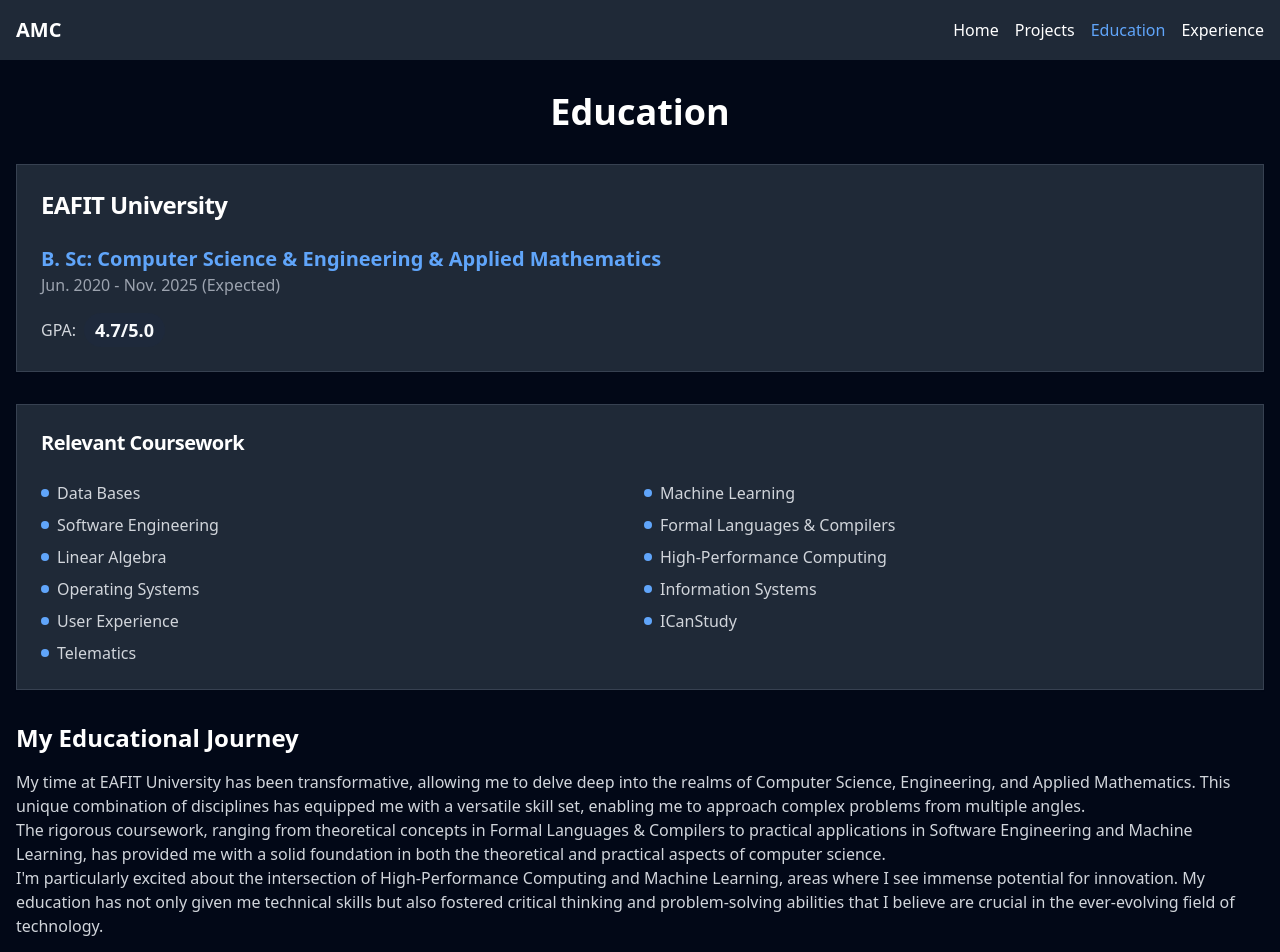
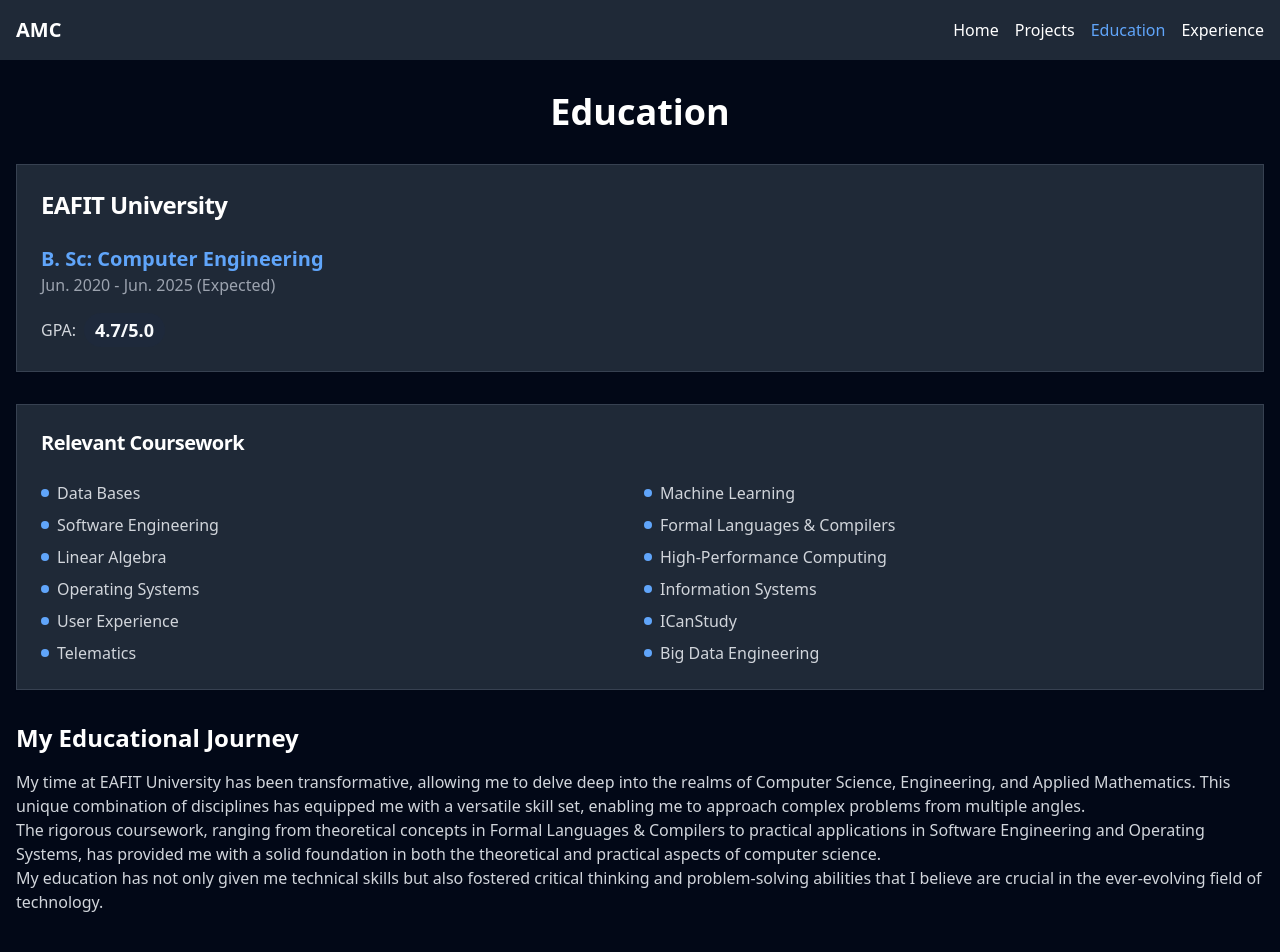
Before and after one commit to amchp/AMC-Page, a Next.js app: page /education in a window 1280 px wide. Shown: the top 952 px of the page. Built offline with nearby package versions, Linux system fonts and the light colour scheme.

Commit message:
Adding image or component

```diff
--- a/app/education/page.tsx
+++ b/app/education/page.tsx
@@ -12,8 +12,8 @@ export default function EducationPage() {
         <CardContent>
           <div className="space-y-4">
             <div>
-              <h3 className="text-xl font-semibold text-blue-400">B. Sc: Computer Science & Engineering & Applied Mathematics</h3>
-              <p className="text-gray-400">Jun. 2020 - Nov. 2025 (Expected)</p>
+              <h3 className="text-xl font-semibold text-blue-400">B. Sc: Computer Engineering</h3>
+              <p className="text-gray-400">Jun. 2020 - Jun. 2025 (Expected)</p>
             </div>
             <div className="flex items-center space-x-2">
               <span className="text-gray-300">GPA:</span>
@@ -40,7 +40,8 @@ export default function EducationPage() {
               "Information Systems",
               "User Experience",
               "ICanStudy",
-              "Telematics"
+              "Telematics",
+              "Big Data Engineering"
             ].map((course, index) => (
               <li key={index} className="flex items-center text-gray-300">
                 <Badge variant="outline" className="mr-2 w-2 h-2 p-0 rounded-full bg-blue-400 border-none" />
@@ -57,10 +58,10 @@ export default function EducationPage() {
           My time at EAFIT University has been transformative, allowing me to delve deep into the realms of Computer Science, Engineering, and Applied Mathematics. This unique combination of disciplines has equipped me with a versatile skill set, enabling me to approach complex problems from multiple angles.
         </p>
         <p className="text-gray-300">
-          The rigorous coursework, ranging from theoretical concepts in Formal Languages & Compilers to practical applications in Software Engineering and Machine Learning, has provided me with a solid foundation in both the theoretical and practical aspects of computer science.
+          The rigorous coursework, ranging from theoretical concepts in Formal Languages & Compilers to practical applications in Software Engineering and Operating Systems, has provided me with a solid foundation in both the theoretical and practical aspects of computer science.
         </p>
         <p className="text-gray-300">
-          I'm particularly excited about the intersection of High-Performance Computing and Machine Learning, areas where I see immense potential for innovation. My education has not only given me technical skills but also fostered critical thinking and problem-solving abilities that I believe are crucial in the ever-evolving field of technology.
+          My education has not only given me technical skills but also fostered critical thinking and problem-solving abilities that I believe are crucial in the ever-evolving field of technology.
         </p>
       </div>
     </div>
--- a/app/projects/[id]/page.tsx
+++ b/app/projects/[id]/page.tsx
@@ -30,24 +30,7 @@ export default function ProjectDetailPage() {
       <h1 className="text-4xl font-bold mb-8 text-center text-white">{project.title}</h1>
       <Card className="mb-8 bg-gray-800 border-gray-700">
         <CardContent className="p-0">
-          <Carousel className="w-full">
-            <CarouselContent>
-              {project.images.map((image, index) => (
-                <CarouselItem key={index}>
-                  <div className="relative h-64 md:h-96">
-                    <Image
-                      src={image}
-                      alt={`${project.title} - Image ${index + 1}`}
-                      layout="fill"
-                      objectFit="scale-down"
-                    />
-                  </div>
-                </CarouselItem>
-              ))}
-            </CarouselContent>
-            <CarouselPrevious />
-            <CarouselNext />
-          </Carousel>
+            <ImageOrComponent {content: project.content, carousel: false }/>
       <div className="prose prose-invert max-w-none">
         <p className="text-gray-300">{project.description}</p>
       </div>
--- a/app/projects/data.tsx
+++ b/app/projects/data.tsx
@@ -2,7 +2,7 @@ export interface Project {
   id: string;
   title: string;
   description: string;
-  images: string[];
+  content: React.ReactNode | string[];
   link: string;
 }
 
@@ -21,7 +21,7 @@ export const projects: Project[] = [
       " It also highlighted the challenges of dynamic typing and the importance of understanding the data being handled."
     ),
     images: ["/Snake.png"],
-    link: "https://github.com/amchp/SnakeAI"
+    link: "https://editor.p5js.org/mcewenalejandro/sketches/WJdCPHuYd"
   },
   {
     id: '2',
--- a/app/projects/page.tsx
+++ b/app/projects/page.tsx
@@ -1,8 +1,9 @@
-import { Link2 } from 'lucide-react'
+import { Github, ExternalLink } from 'lucide-react'
 import Link from 'next/link'
 import Image from 'next/image'
 import { Card, CardContent } from "@/components/ui/card"
 import { projects } from './data'
+import { ImageOrComponent } from '@/components/image-or-component.tsx'
 
 
 export default function ProjectsPage() {
@@ -11,26 +12,23 @@ export default function ProjectsPage() {
       <h1 className="text-4xl font-bold mb-8 text-center text-white">My Projects</h1>
       <div className="grid grid-cols-1 md:grid-cols-2 lg:grid-cols-3 gap-6">
         {projects.map((project) => (
-          <Link href={`/projects/${project.id}`} key={project.id}>
             <Card className="overflow-hidden transition-transform duration-200 hover:scale-105 cursor-pointer bg-gray-800 border-gray-700">
               <CardContent className="p-0">
-                <Image
-                  src={project.images[0]}
-                  alt={project.title}
-                  width={600}
-                  height={400}
-                  className="w-full h-48 object-scale-down"
-                />
+                <ImageOrComponent {content: project.content, carousel: false }/>
                 <div className="p-4">
                   <h2 className="text-xl font-semibold mb-2 text-white">{project.title}</h2>
                   <p className="text-gray-400 line-clamp-2">{project.description}</p>
-                  <Link href={project.link}>
-                    <Link2 size={24} />
-                  </Link>
+                  <div className="flex flex-row space-x-2">
+                      <Link href={`/projects/${project.id}`} key={project.id}>
+                        <ExternalLink size={24} />
+                      </Link>
+                      <Link href={project.link}>
+                        <Github size={24} />
+                      </Link>
+                  </div>
                 </div>
               </CardContent>
             </Card>
-          </Link>
         ))}
       </div>
     </div>
--- /dev/null
+++ b/components/image-or-component.tsx
@@ -0,0 +1,50 @@
+'use client'
+
+
+interface ImageOrComponentProps {
+  content: React.ReactNode | string[];
+  carousel: boolean;
+};
+
+export function ImageOrComponent({ content, caruosel }: ImageOrComponentProps) {
+  const isStringArray = Array.isArray(project.content);
+
+  if (isStringArray) {
+    const images = content as string[];
+    if (caruosel) {
+      return (
+          <Carousel className="w-full">
+            <CarouselContent>
+              {images.map((image, index) => (
+                <CarouselItem key={index}>
+                  <div className="relative h-64 md:h-96">
+                    <Image
+                      src={image}
+                      alt={`${project.title} - Image ${index + 1}`}
+                      layout="fill"
+                      objectFit="scale-down"
+                    />
+                  </div>
+                </CarouselItem>
+              ))}
+            </CarouselContent>
+            <CarouselPrevious />
+            <CarouselNext />
+          </Carousel>
+      );
+    }
+
+    return (
+      <div>
+        <Image
+          src={images[0]}
+          alt={project.title}
+          width={600}
+          height={400}
+          className="w-full h-48 object-scale-down"
+        />
+      </div>
+    );
+  }
+  return <div>{project.content}</div>;
+}
```
